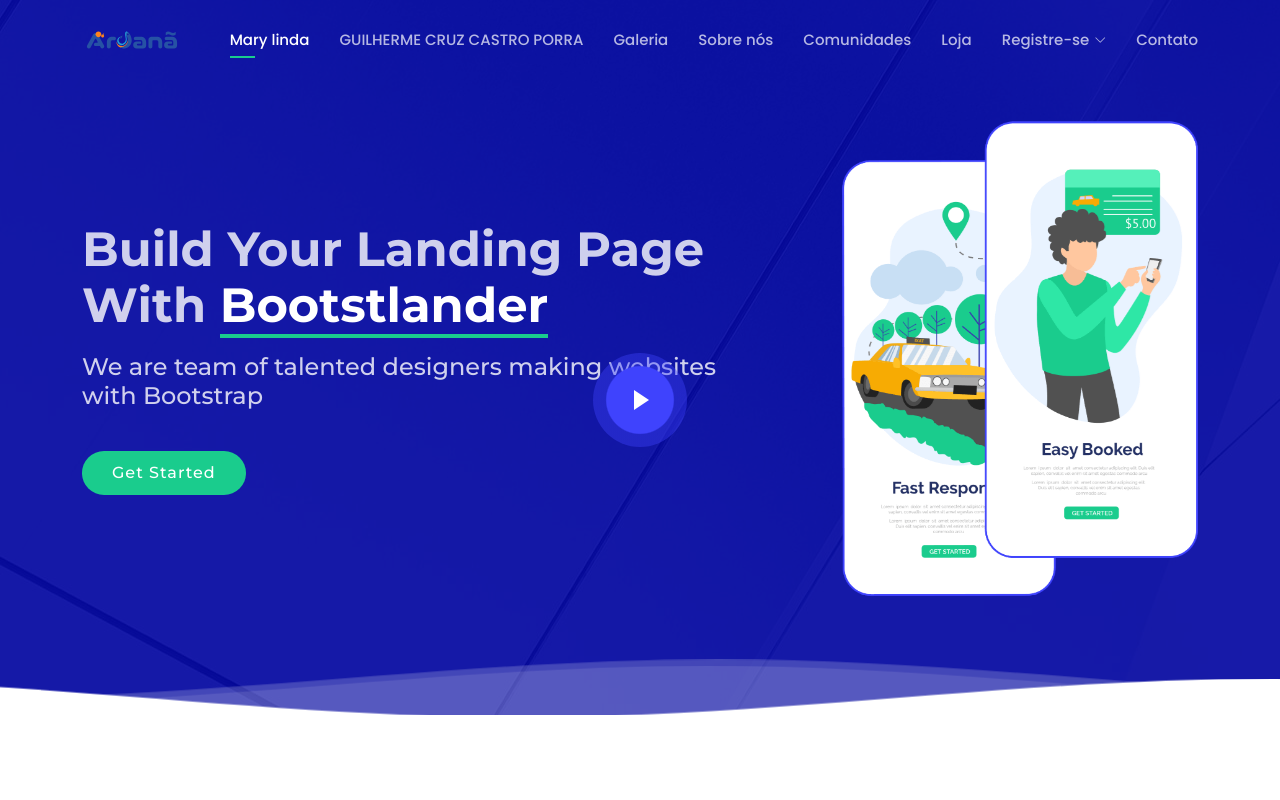
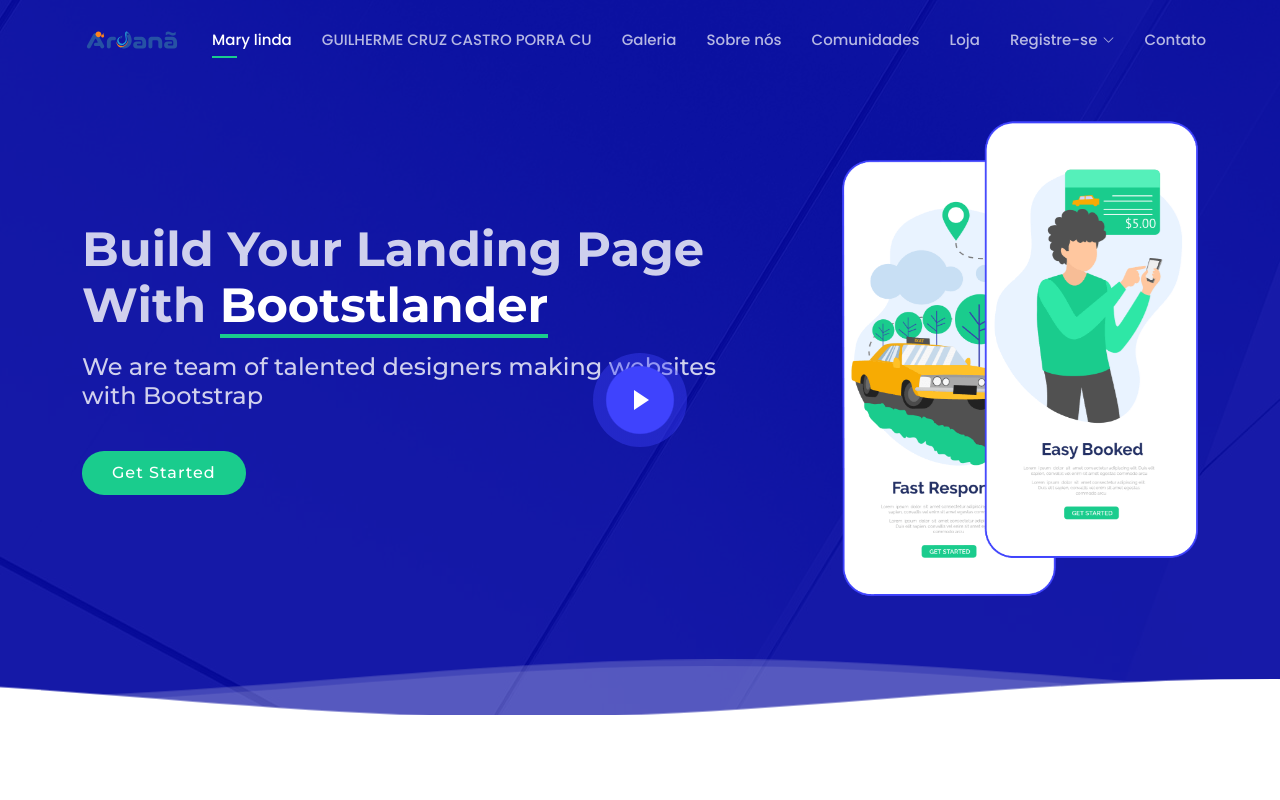
Before and after one commit to GuilhermeCruz08/Teste-Aruana, a plain HTML site: page index.html in a window 1280 px wide. Shown: the top 800 px of the page. Drawn offline with nearby package versions, Linux system fonts and the light colour scheme; animation ran at ten frames a second.

Commit message:
LINHA 55 MEU NOME

```diff
--- a/index.html
+++ b/index.html
@@ -52,7 +52,7 @@
     <nav id="navbar" class="navbar">
     <ul>
     <li><a class="nav-link scrollto active" href="#hero">Mary linda</a></li>
-    <li><a class="nav-link scrollto" href="#about"> GUILHERME CRUZ CASTRO PORRA</a></li>
+    <li><a class="nav-link scrollto" href="#about"> GUILHERME CRUZ CASTRO PORRA CU</a></li>
     <li><a class="nav-link scrollto" href="#features">Galeria</a></li>
     <li><a class="nav-link scrollto" href="#gallery">Sobre nós</a></li>
     <li><a class="nav-link scrollto" href="#team">Comunidades</a></li>
```
